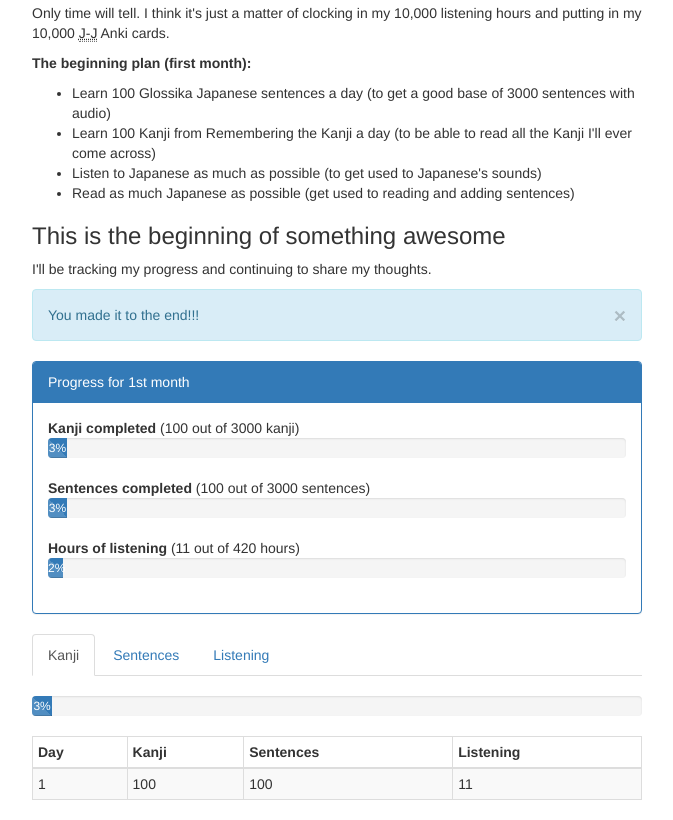
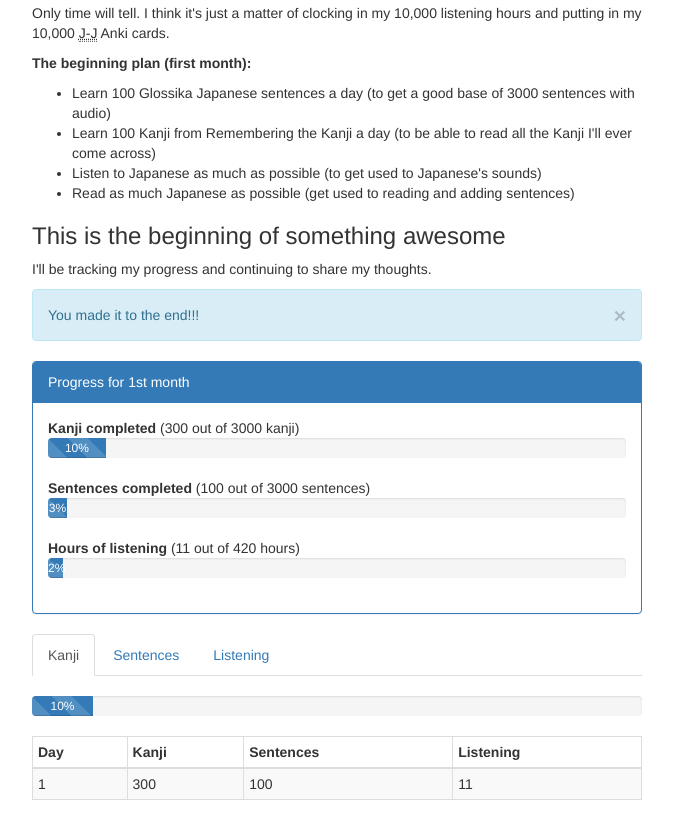
Before and after one commit to learning-forever/learning-forever.github.io, a plain HTML site: page index.html in a window 1280 px wide. Shown: the part 951-1771 px from the top of the page, without its empty margins (303-976 px from the left). Drawn offline with nearby package versions, Linux system fonts and the light colour scheme.

Commit message:
Update index.html

```diff
--- a/index.html
+++ b/index.html
@@ -94,9 +94,9 @@
       <div class="panel-heading">Progress for 1st month</div>
       <div class="panel-body">
         <div>
-          <strong>Kanji completed</strong> (100 out of 3000 kanji)
+          <strong>Kanji completed</strong> (300 out of 3000 kanji)
           <div class="progress">
-            <div class="progress-bar progress-bar-striped active" style="width: 3.3%">3%</div>
+            <div class="progress-bar progress-bar-striped active" style="width: 10%">10%</div>
           </div>
         </div>
         <div>
@@ -123,7 +123,7 @@
     <div class="tab-content">
       <div id="option-1" class="tab-pane active">
         <div class="progress">
-          <div class="progress-bar progress-bar-striped active" style="width: 3.3%">3%</div>
+          <div class="progress-bar progress-bar-striped active" style="width: 10%">10%</div>
         </div>
       </div>
       <div id="option-2" class="tab-pane">
@@ -150,7 +150,7 @@
       <tbody>
         <tr>
           <td>1</td>
-          <td>100</td>
+          <td>300</td>
           <td>100</td>
           <td>11</td>
         </tr>
```
